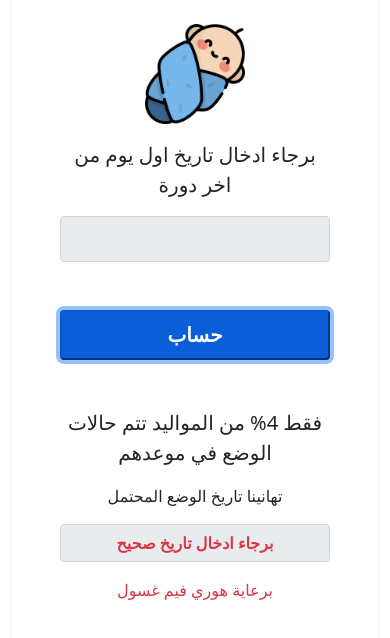
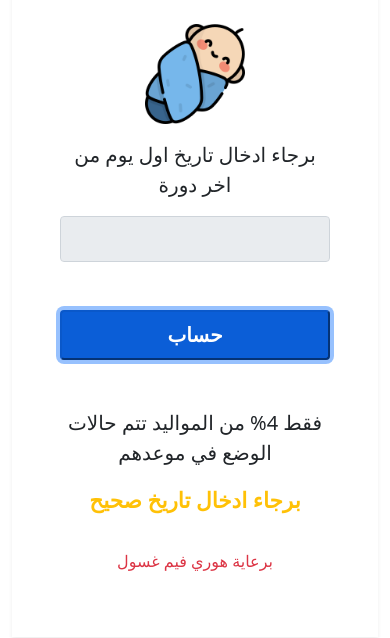
Before and after one commit to usamaelsayed/edd, a plain HTML site: page index.html in a window 390 px wide. Both pictures are taken after a click on the input "حساب". Shown: the part 202-840 px from the top of the page. Drawn offline with nearby package versions, Linux system fonts and the light colour scheme.

Commit message:
modified

```diff
--- a/app.js
+++ b/app.js
@@ -1,9 +1,23 @@
 flatpickr("#date-form", {});
-
+const months = [
+  "يناير",
+  "فبراير",
+  "مارس",
+  "أبريل",
+  "مايو",
+  "يونيه",
+  "يوليو",
+  "اغسطس",
+  "سبتمبر",
+  "اكتوبر",
+  "نوفمبر",
+  "ديسمبر",
+];
 const collectedDate = document.getElementById("date-form");
 const btn = document.querySelector(".form-btn");
 const formEdd = document.getElementById("edd-form");
 const err = "برجاء ادخال تاريخ صحيح";
+const congrates = "تهانينا - الموعد المتوقع للوضع";
 
 formEdd.addEventListener("submit", (e) => {
   let d = new Date(collectedDate.value);
@@ -18,10 +32,15 @@ formEdd.addEventListener("submit", (e) => {
   let resultDay = delivery.getDate();
 
   if (collectedDate.value.length === 0 || Math.floor(now - gestMonth) > 9) {
-    document.querySelector(".results-field").value = err;
+    // document.querySelector(".results-field").value = err;
+    document.getElementById("para-results").innerText = err;
   } else {
-    let results = ` يوم ${resultDay} شهر ${resultMonth} سنة ${resultYear}`;
-    document.querySelector(".results-field").value = results;
+    document.getElementById("congrats").innerText = congrates;
+    let results = ` يوم ${resultDay} شهر ${
+      months[resultMonth - 1]
+    } سنة ${resultYear}`;
+    document.getElementById("para-results").innerText = results;
+    // document.querySelector(".results-field").value = results;
   }
   e.preventDefault();
 });
--- a/index.html
+++ b/index.html
@@ -53,8 +53,9 @@
           id="results d-flex flex-column justify-content-center align-items-center"
         >
           <p class="lead text-center">فقط 4% من المواليد تتم حالات الوضع في موعدهم</p>
-          <p class="text-center mb-3">تهانينا تاريخ الوضع المحتمل</p>
-          <input type="text" class="form-control results-field fw-bold text-danger text-center col-sm-12" disabled />
+          <p id="congrats" class="text-center mb-3"></p>
+          <!-- <input type="text" class="form-control results-field fw-bold text-danger text-center col-sm-12" disabled /> -->
+          <p id="para-results" class="fw-bold text-warning text-center fs-4"></p>
           </div>
           </form>
           <p class="copywrite mt-3 text-danger">برعاية هوري فيم غسول</p>
```
